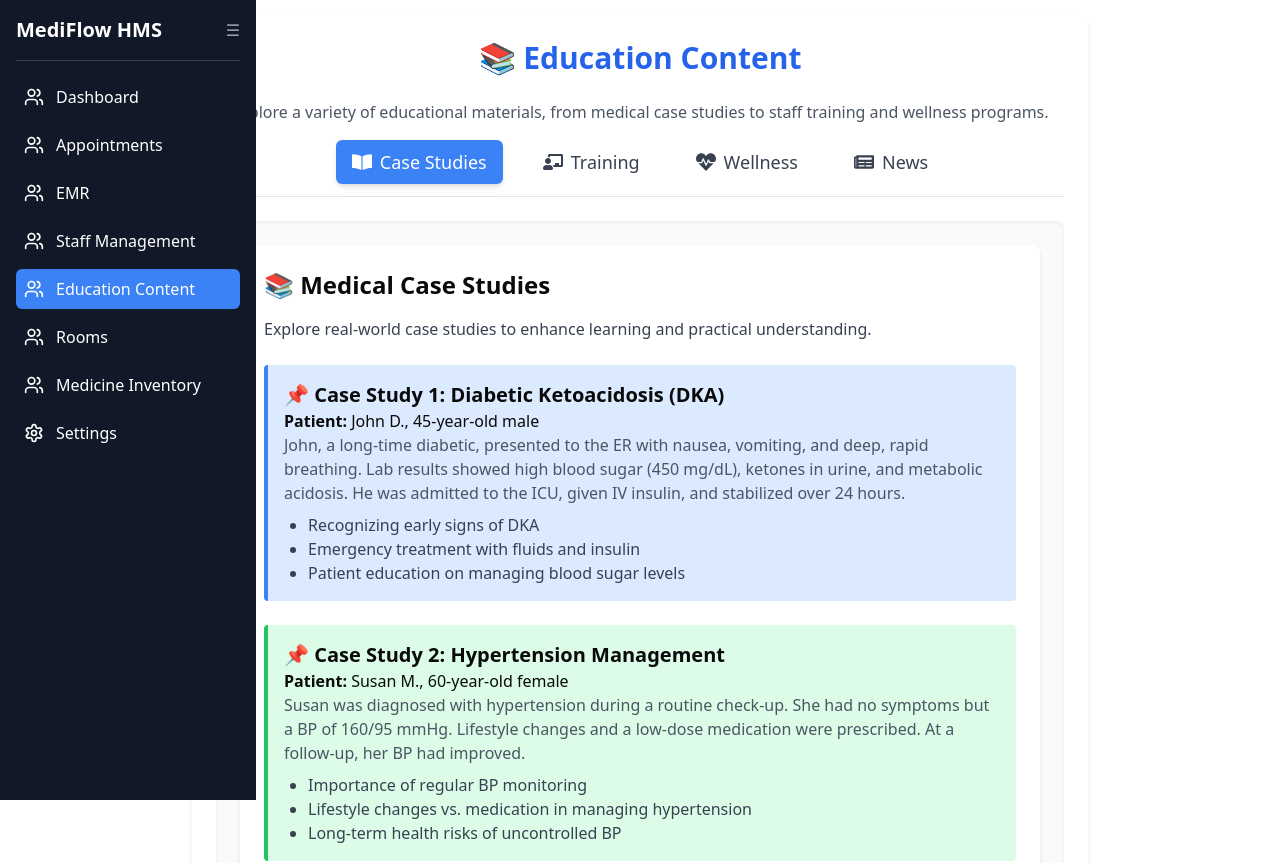
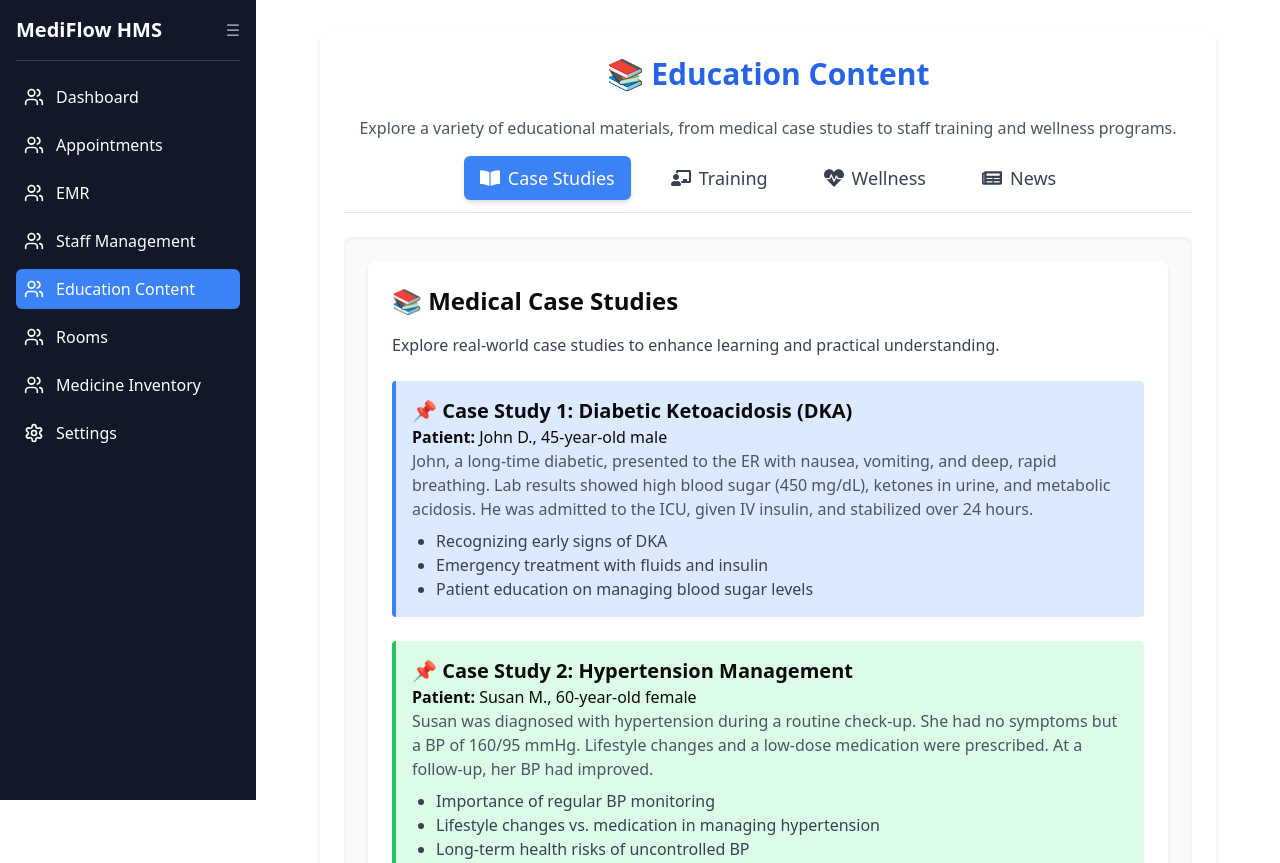
Before and after one commit to sallyk0127/mediflow-hms, a Next.js app: page /education-content in a window 1280 px wide. Shown: the top 863 px of the page. Built offline with nearby package versions, Linux system fonts and the light colour scheme.

Commit message:
Fixed margin of main content

```diff
--- a/app/layout.tsx
+++ b/app/layout.tsx
@@ -26,7 +26,7 @@
         <NavigationBar />
 
         {/* Main Content Area, ensuring it does not overlap the navbar */}
-        <main className="flex-1 ml-62 p-4 overflow-auto">
+        <main className="flex-1 ml-64 p-8 overflow-auto">
           {children}
         </main>
       </body>
```
